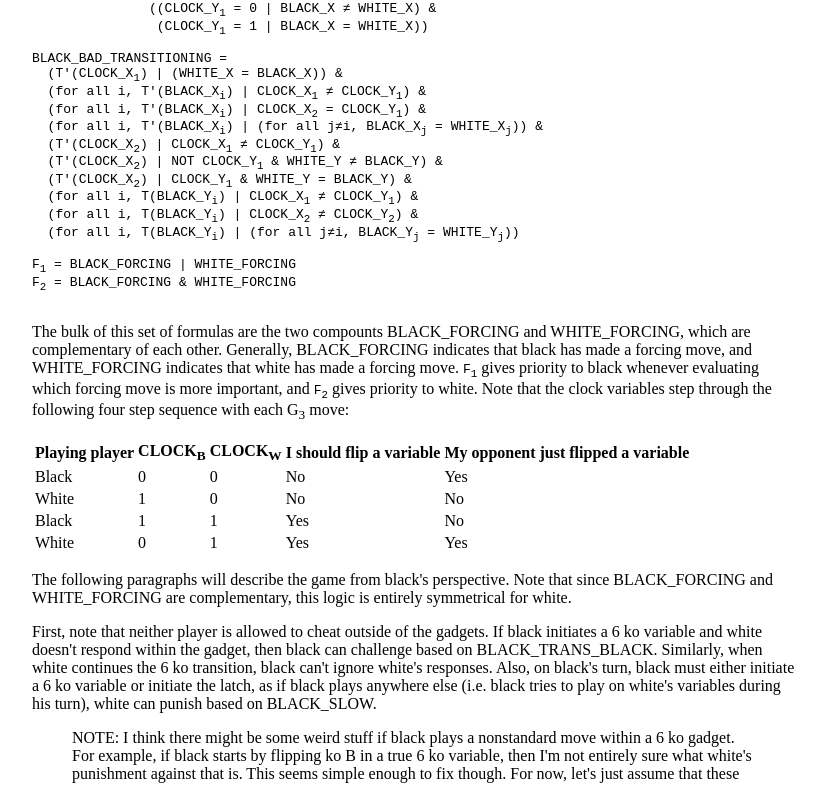
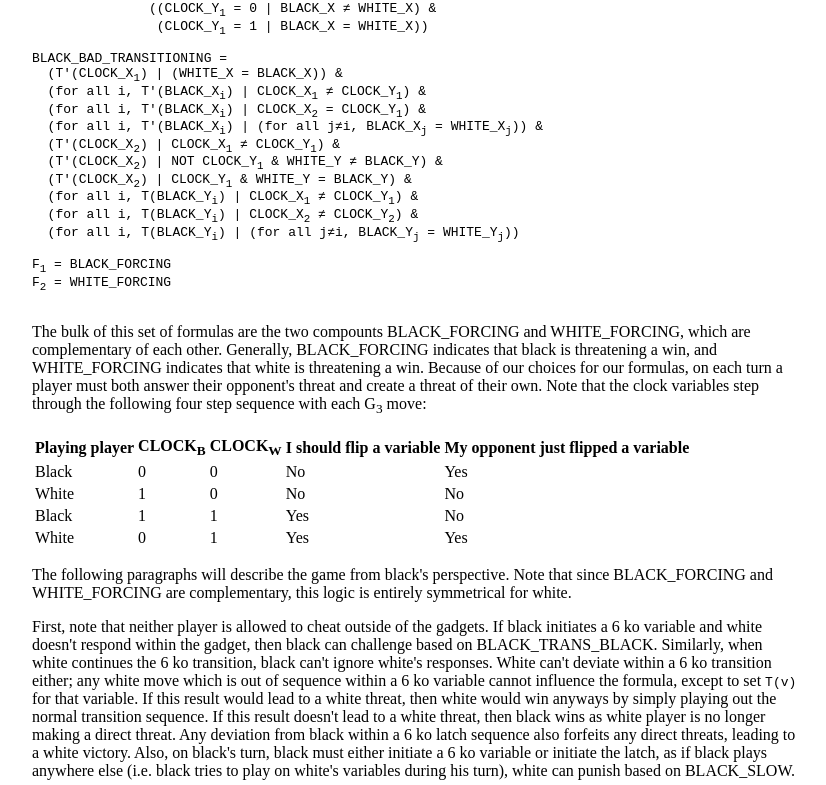
Before and after one commit to NateChoe1/go-expspace, a plain HTML site: page index.html in a window 1280 px wide. Shown: the part 11215-12000 px from the top of the page, without its empty margins (224-1050 px from the left). Drawn offline with Linux system fonts and the light colour scheme.

Commit message:
show gadget atomicity
Update the definitions of F1 and F2 to clarify that each move must both
remove the opponent's threat _and_ create a threat on its own. This
means that any deviation within a gadget (i.e. a move which violates
gadget atomicity) will be immediately punished by the loss of a threat.

```diff
--- a/index.html
+++ b/index.html
@@ -33,9 +33,8 @@
     people with some experience playing go; maybe a later version of this
     document will be more accessible, but right now I'm prioritizing just
     getting something written down and out in the public as fast as possible so
-    that other people can review my work for mistakes. There are almost
-    certainly errors in this proof, although the general line of inquiry seems
-    very fruitful so far.</p>
+    that other people can review my work for mistakes. There may be errors in
+    here, although none are immediately obvious to me.</p>
 
     <h2>Crasmaru's gadgets</h2>
 
@@ -239,7 +238,7 @@ start of her turn, <code>(NOT F<sub>1</sub>) OR (NOT F<sub>2</sub>)</code>.</p>
     and white's will be referred to with the WHITE_ prefix. Black's
     G<sub>3</sub> variables will be referred to as X, white's will be
     referred to as Y, and the clock variables will be referred to as
-    CLOCK_{X|Y}<sub>1..2</sub>, where X and Y correspond to black and white
+    <span>CLOCK_{X|Y}<sub>1..2</sub></span>, where X and Y correspond to black and white
     respectively. A single move in G<sub>3</sub> will be played as follows:</p>
 
     <ol>
@@ -330,18 +329,17 @@ BLACK_BAD_TRANSITIONING =
   (for all i, T(BLACK_Y<sub>i</sub>) | CLOCK_X<sub>2</sub> &ne; CLOCK_Y<sub>2</sub>) &amp;
   (for all i, T(BLACK_Y<sub>i</sub>) | (for all j&ne;i, BLACK_Y<sub>j</sub> = WHITE_Y<sub>j</sub>))
 
-F<sub>1</sub> = BLACK_FORCING | WHITE_FORCING
-F<sub>2</sub> = BLACK_FORCING &amp; WHITE_FORCING
+F<sub>1</sub> = BLACK_FORCING
+F<sub>2</sub> = WHITE_FORCING
     </pre>
 
     <p>The bulk of this set of formulas are the two compounts BLACK_FORCING and
     WHITE_FORCING, which are complementary of each other. Generally,
-    BLACK_FORCING indicates that black has made a forcing move, and
-    WHITE_FORCING indicates that white has made a forcing move.
-    <code>F<sub>1</sub></code> gives priority to black whenever evaluating which
-    forcing move is more important, and <code>F<sub>2</sub></code> gives
-    priority to white. Note that the clock variables step through the following
-    four step sequence with each G<sub>3</sub> move:</p>
+    BLACK_FORCING indicates that black is threatening a win, and WHITE_FORCING
+    indicates that white is threatening a win. Because of our choices for our
+    formulas, on each turn a player must both answer their opponent's threat and
+    create a threat of their own. Note that the clock variables step through the
+    following four step sequence with each G<sub>3</sub> move:</p>
 
     <table>
       <tr>
@@ -389,17 +387,17 @@ F<sub>2</sub> = BLACK_FORCING &amp; WHITE_FORCING
     gadgets. If black initiates a 6 ko variable and white doesn't respond within
     the gadget, then black can challenge based on BLACK_TRANS_BLACK. Similarly,
     when white continues the 6 ko transition, black can't ignore white's
-    responses. Also, on black's turn, black must either initiate a 6 ko variable
-    or initiate the latch, as if black plays anywhere else (i.e. black tries to
-    play on white's variables during his turn), white can punish based on
-    BLACK_SLOW.</p>
-
-    <blockquote>NOTE: I think there might be some weird stuff if black plays a
-      nonstandard move within a 6 ko gadget. For example, if black starts by
-      flipping ko B in a true 6 ko variable, then I'm not entirely sure what
-      white's punishment against that is. This seems simple enough to fix
-      though. For now, let's just assume that these gadget operations are atomic
-      and move on.</blockquote>
+    responses. White can't deviate within a 6 ko transition either; any white
+    move which is out of sequence within a 6 ko variable cannot influence the
+    formula, except to set <code>T(v)</code> for that variable. If this result
+    would lead to a white threat, then white would win anyways by simply playing
+    out the normal transition sequence. If this result doesn't lead to a white
+    threat, then black wins as white player is no longer making a direct threat.
+    Any deviation from black within a 6 ko latch sequence also forfeits any
+    direct threats, leading to a white victory. Also, on black's turn, black
+    must either initiate a 6 ko variable or initiate the latch, as if black
+    plays anywhere else (i.e. black tries to play on white's variables during
+    his turn), white can punish based on BLACK_SLOW.</p>
 
     <p>This means that the player who isn't currently making a G<sub>3</sub>
     move is punished very quickly for any deviations. Every move by the current
@@ -409,7 +407,11 @@ F<sub>2</sub> = BLACK_FORCING &amp; WHITE_FORCING
 
     <p>Catching cheating by the current player is harder. We'll take white to be
     the current player making a move on G<sub>3</sub> and demonstrate how black
-    can punish any deviation from the proper sequence.</p>
+    can punish any deviation from the proper sequence. As demonstrated earlier,
+    gadget transitions are atomic; any deviations within a gadget activation
+    sequence are immediately punished by the loss of a threat against the
+    opponent, so we may take a higher level look at the structure of the gadget
+    activations.</p>
 
     <p>On the first move, white must flip CLOCK_Y<sub>1</sub>. If white tries to
     flip any other variable, black can catch her with WHITE_BAD_TRANSITIONING.
```
